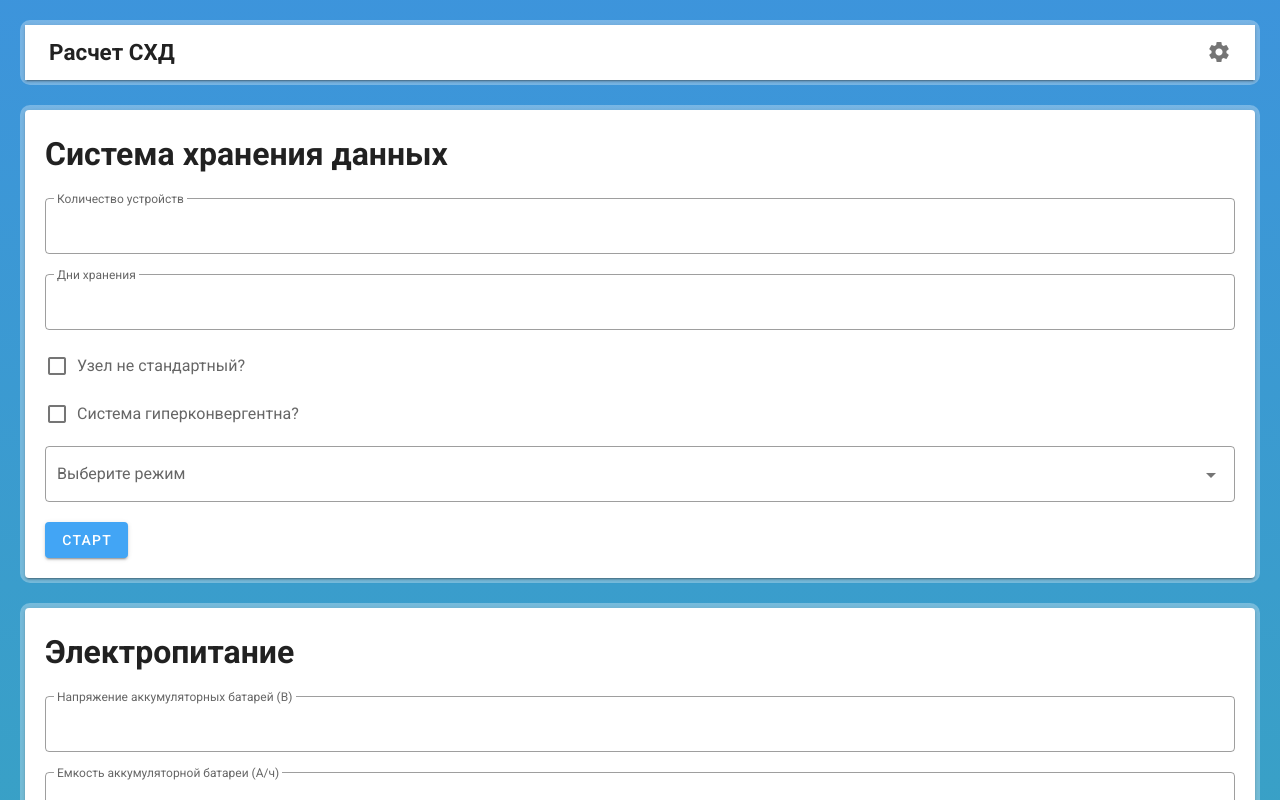
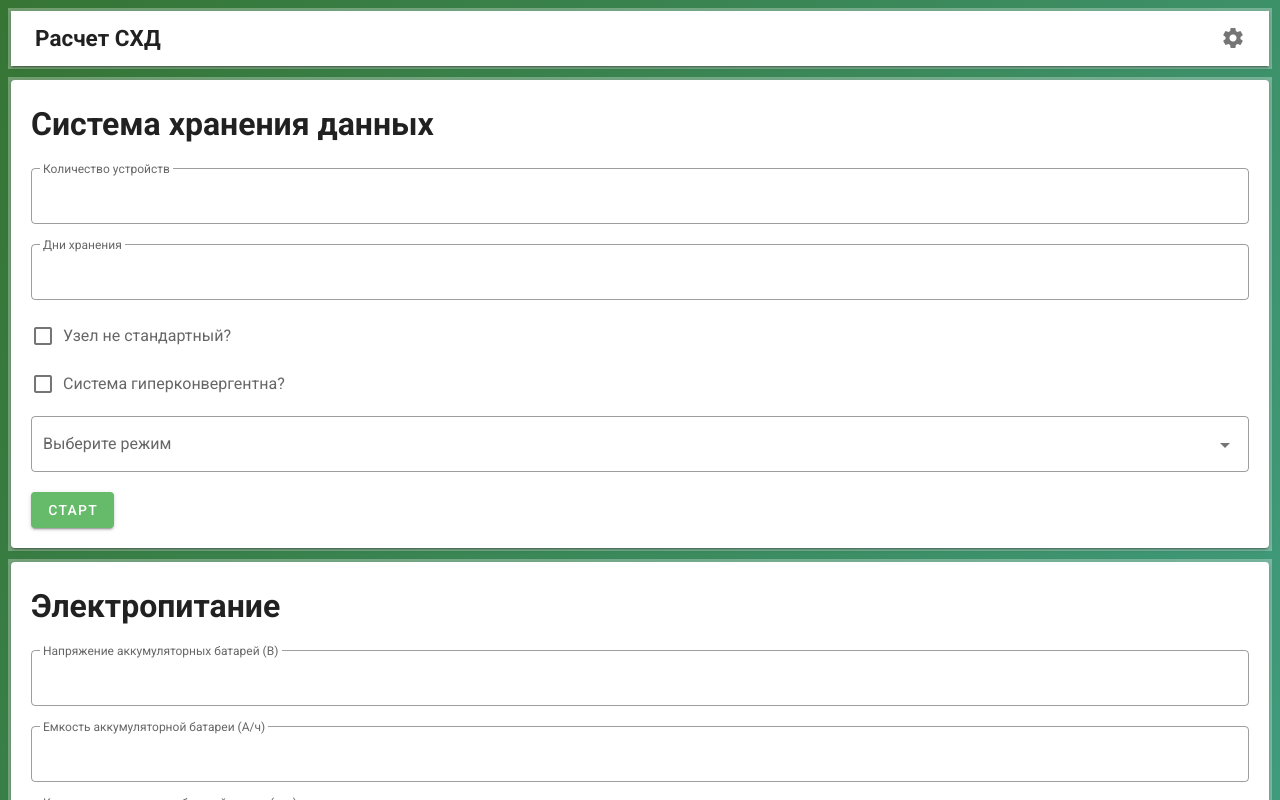
Before and after one commit to Axm749/PD_VUE_2, a Vue app: page / in a window 1280 px wide. Shown: the top 800 px of the page. Built offline with nearby package versions, Linux system fonts and the light colour scheme.

Commit message:
dark theme update

```diff
--- a/src/App.vue
+++ b/src/App.vue
@@ -5,7 +5,7 @@
 
       <!-- настройки -->
       <div
-        :class="noMargins === true ? 'ma-0' : 'ma-5 module_bg'"
+        :class="noMargins === true ? 'ma-0' : 'ma-2 module_bg'"
       >
         <v-expansion-panels
             accordion
@@ -56,10 +56,10 @@
       <!-- основной вид -->
       <div
         v-if="!irregularView"
-        :class="noMargins === true ? 'ma-0' : 'ma-5'"
+        :class="noMargins === true ? 'ma-0' : 'ma-2'"
       >
         <div
-          :class="noMargins === true ? 'mt-5' : 'mt-5 module_bg'"
+          :class="noMargins === true ? 'mt-2' : 'mt-2 module_bg'"
         >
           <shd
             @Power="getpower"
@@ -68,7 +68,7 @@
         </div>
 
         <div
-          :class="noMargins === true ? 'mt-5' : 'mt-5 module_bg'"
+          :class="noMargins === true ? 'mt-2' : 'mt-2 module_bg'"
         >
           <power
             ref="npower"
@@ -76,7 +76,7 @@
         </div>
 
         <div
-          :class="noMargins === true ? 'mt-5' : 'mt-5 module_bg'"
+          :class="noMargins === true ? 'mt-2' : 'mt-2 module_bg'"
         >
           <cooling
             ref="nusli"
@@ -87,7 +87,7 @@
       <!-- альтернативный вид -->
       <div
         v-if="irregularView"
-        :class="noMargins === true ? 'ma-0 mt-5' : 'ma-5 module_bg'"
+        :class="noMargins === true ? 'ma-0 mt-5' : 'ma-2 module_bg'"
       >
         <v-expansion-panels
           multiple
@@ -196,6 +196,8 @@ export default {
         this.irregularView = false
       }
 
+      document.documentElement.style.setProperty("--main-background-color", "green");
+
 
     }
 };
@@ -205,9 +207,9 @@ export default {
 
 body{
   margin: 0;
-    padding: 0px;
-    width: 100%;
-    height: 100%;
+  padding: 0px;
+  width: 100%;
+  height: 100%;
     /* background-size: 200% 200%; */
     /* background-image: linear-gradient( 0deg, #2ebf91, #4286f4); */
     /* background-image: linear-gradient( 120deg, #1288ab, #e542f4); */
@@ -217,18 +219,32 @@ body{
 }
 
 .body_light{
-  background-image: linear-gradient( 0deg, #2ebf91, #4286f4);
-  /* background-image: linear-gradient( 120deg, #33691E, #4DD0E1); */
+  /* background-image: linear-gradient( 0deg, #2ebf91, #4286f4); */
+  background-image: linear-gradient( 120deg, #33691E, #4DD0E1);
   height: 100%;
   background-size: 200% 200%;
   animation: bg 5s ease infinite;
 }
 
 .body_dark{
-  background-image: linear-gradient( 120deg, #691e1e, #955e20);
+  /* background-image: linear-gradient( 120deg, #1f0000, #1e0013); */
+  background-image: linear-gradient( 120deg, #000000, #370000);
+  /* color: #111;
+  background-color: #000000; */
   height: 100%;
   background-size: 200% 200%;
   animation: bg 5s ease infinite;
+}
+
+.theme--dark.v-card{
+  /* background-color: #000000; */
+  background-image: linear-gradient( 120deg, #000000, #370000);
+  background-size: 200% 200%;
+  animation: bg 5s ease infinite;
+}
+
+.theme--dark.v-expansion-panels .v-expansion-panel{
+  background-color: #000;
 }
 
 
@@ -254,10 +270,7 @@ body{
     background-color:rgb(245, 244, 248);
 }
 
-.theme--light.v-application {
-    background: none;
-    color: rgba(0, 0, 0, 0.87);
-}
+
 
 input::-webkit-inner-spin-button, input::-webkit-outer-spin-button{
 -webkit-appearance: none;
@@ -265,8 +278,8 @@ input::-webkit-inner-spin-button, input::-webkit-outer-spin-button{
 
 .module_bg{
   background-color: rgba(255, 255, 255, 0.3);
-  border-radius: 10px;
-  padding: 5px;
+  border-radius: 0px;
+  padding: 3px;
   margin-top: 20px;
   /* box-shadow: 5px 5px 5px rgba(0, 0, 0, 0.127); */
   /* margin: 5px; */
--- a/src/plugins/vuetify.js
+++ b/src/plugins/vuetify.js
@@ -11,24 +11,28 @@ export default new Vuetify({
     theme: {
         themes: {
           light: {
-            // primary: colors.green.lighten1, // #E53935
+            primary: colors.green.lighten1, // #E53935
+            secondary: colors.lightGreen.lighten2, // #FFCDD2
+            accent: colors.green.accent1, // #3F51B5
+            error: colors.red.darken2,
+            success: colors.lightGreen.lighten2,
+
+
+            // primary: colors.blue.lighten1, // #E53935
             // secondary: colors.lightGreen.lighten2, // #FFCDD2
             // accent: colors.green.accent1, // #3F51B5
             // error: colors.red.darken2,
-            // success: colors.lightGreen.lighten2,
+            // success: colors.lightGreen.lighten2
 
-            primary: colors.blue.lighten1, // #E53935
-            secondary: colors.lightGreen.lighten2, // #FFCDD2
-            accent: colors.green.accent1, // #3F51B5
-            error: colors.red.darken2,
-            success: colors.lightGreen.lighten2
           },
           dark:{
-            primary: colors.red.lighten1, // #E53935
-            secondary: colors.red.lighten2, // #FFCDD2
+            primary: colors.red.darken2, // #E53935
+            secondary: colors.red.darken1, // #FFCDD2
             accent: colors.red.accent1, // #3F51B5
             error: colors.grey.darken2,
             success: colors.red.lighten2,
+            background: "#000",
+            surface: "#FF0000",
           }
         },
       },
```
